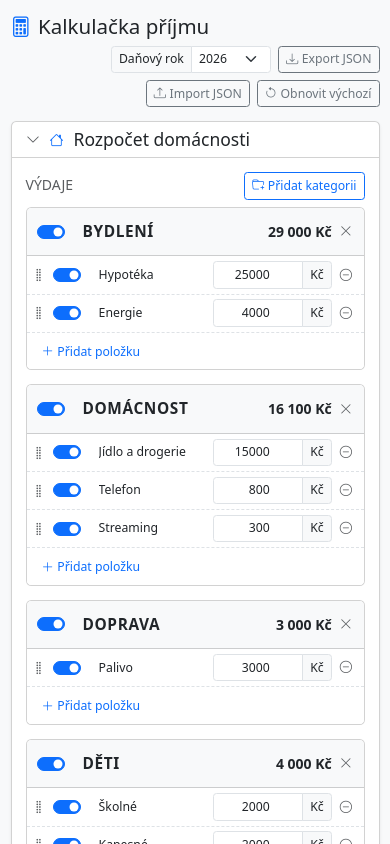
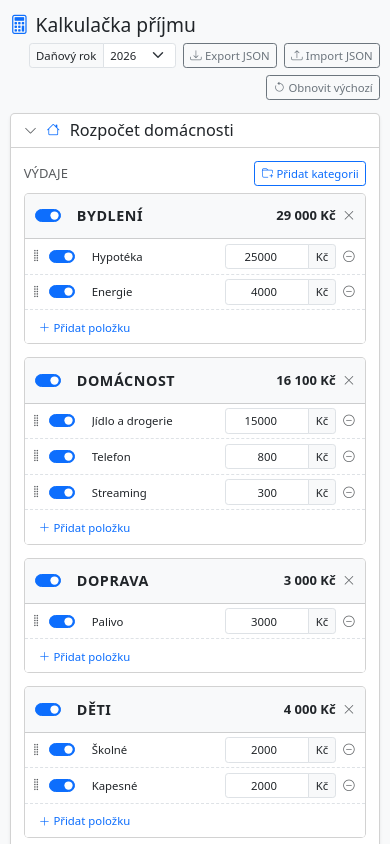
Before and after one commit to jbrezik/income-calc, a React (Vite) app: page / in a window 390 px wide. Shown: the top 844 px of the page. Built offline with nearby package versions, Linux system fonts and the light colour scheme.

Commit message:
Phones: 13px root font

```diff
--- a/src/styles.css
+++ b/src/styles.css
@@ -12,9 +12,9 @@
 
 body { background: var(--bs-tertiary-bg); }
 
-/* Phones: scale everything down two steps (16px -> 14px); Bootstrap and our sizes are rem-based. */
+/* Phones: scale everything down (16px -> 13px); Bootstrap and our sizes are rem-based. */
 @media (max-width: 575.98px) {
-  html { font-size: 14px; }
+  html { font-size: 13px; }
 }
 
 .font-monospace-num, .num-input, .table { font-variant-numeric: tabular-nums; }
```
